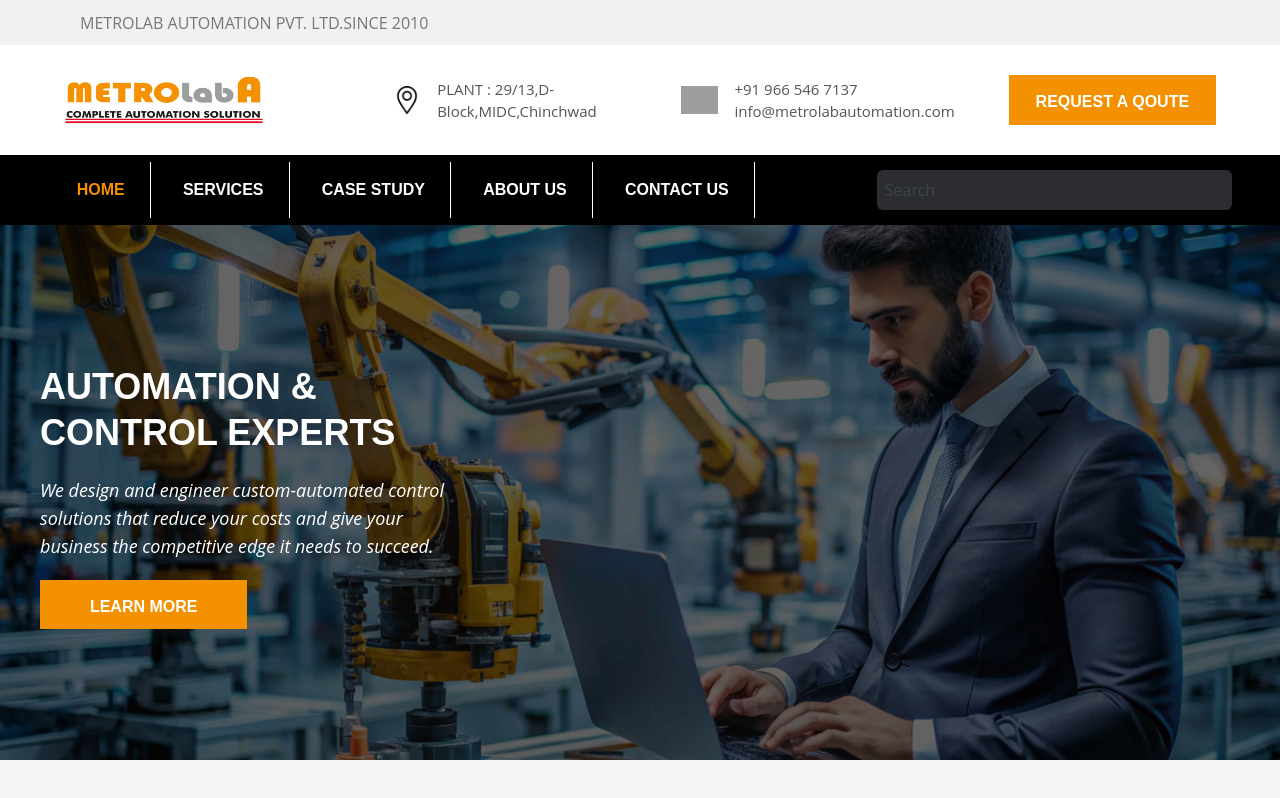
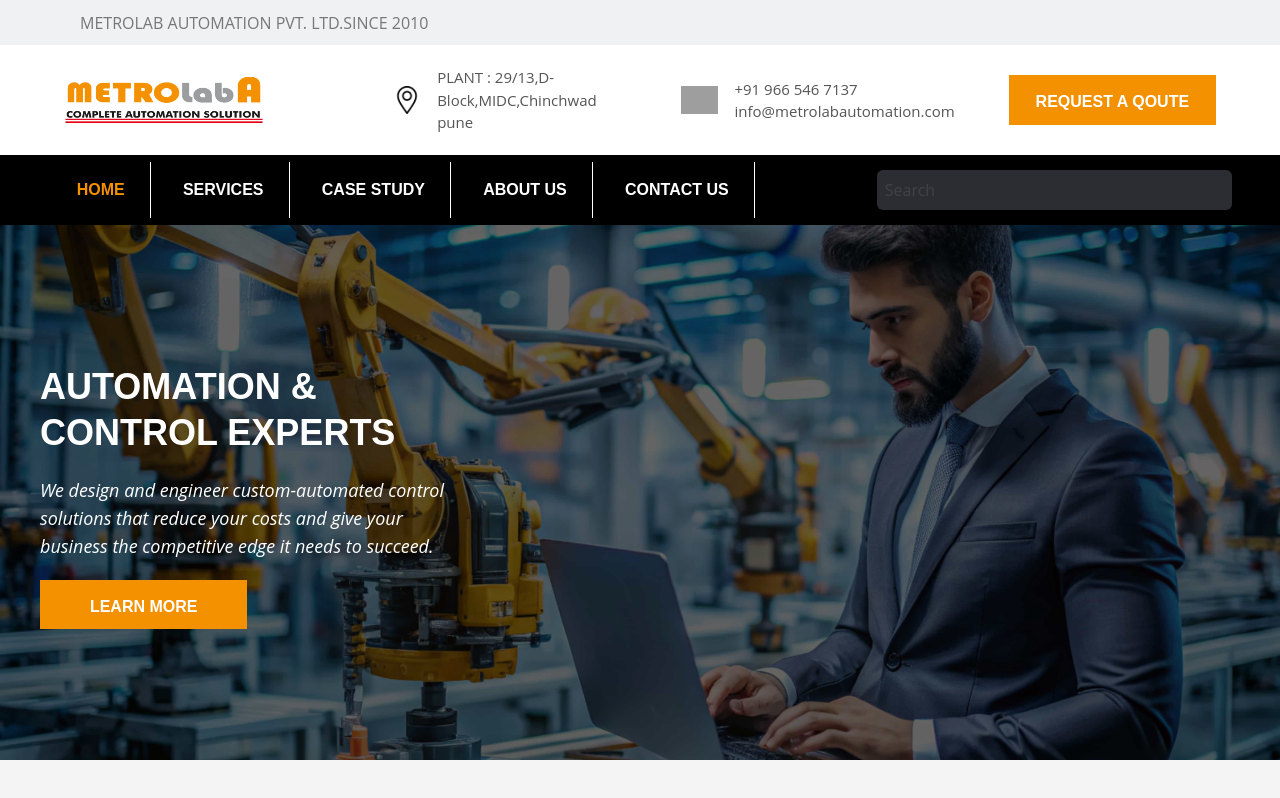
Before and after one commit to SourabhKanase/metrolabproject, a React (Create React App) app: page / in a window 1280 px wide. Shown: the top 798 px of the page. Built offline with nearby package versions, Linux system fonts and the light colour scheme; grey boxes are pictures that could not be loaded.

Commit message:
newchage

```diff
--- a/src/components/Navbar/Navbar.js
+++ b/src/components/Navbar/Navbar.js
@@ -45,7 +45,7 @@ const Navbar = () => {
                   <img className='h-7' src={location} alt='location icon not found'/>
                   <div>
                       <span>
-                        PLANT : 29/13,D-Block,MIDC,Chinchwad
+                        PLANT : 29/13,D-Block,MIDC,Chinchwad pune
                       </span>
                   </div>
                 </div>
```
